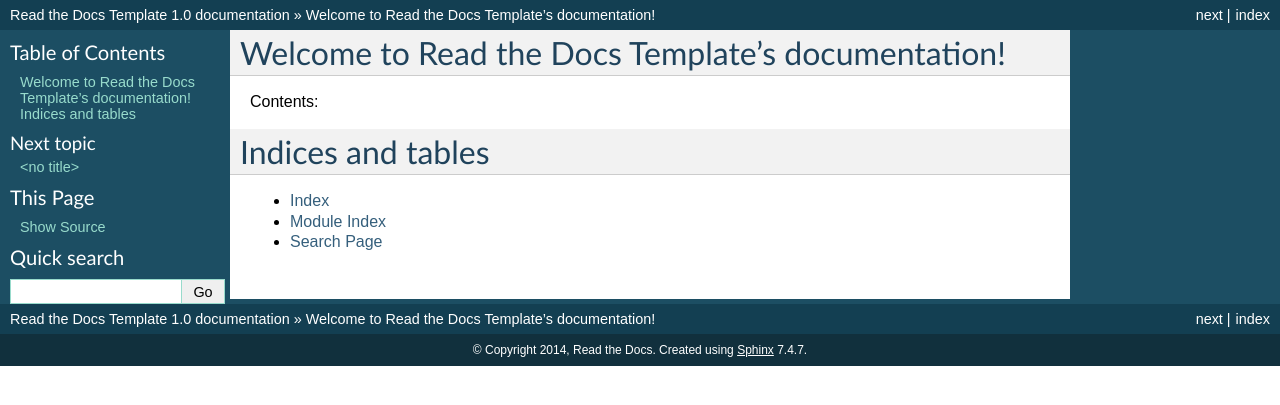
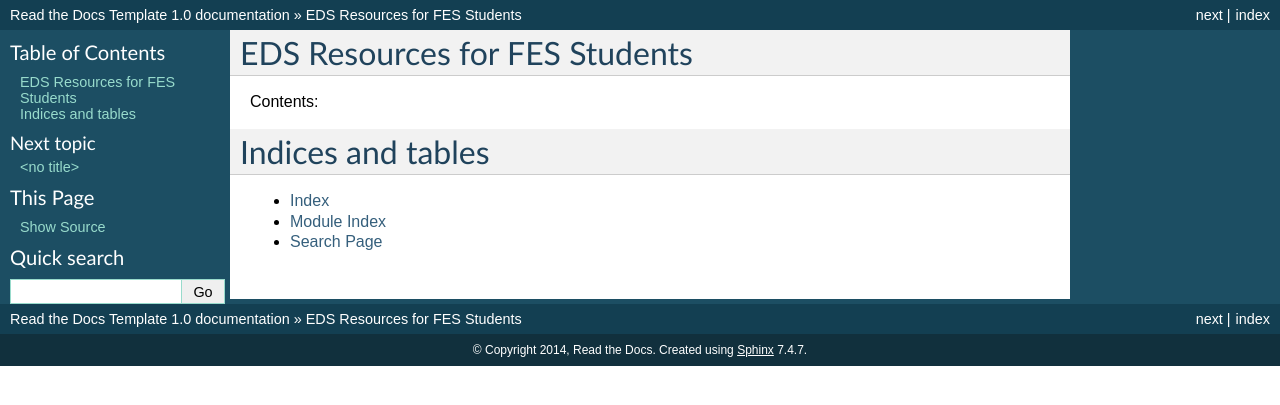
Before and after one commit to rajaoberison/edsy, a Sphinx documentation site: the page built from docs/index.rst, in a window 1280 px wide. Shown: the top 405 px of the page. Built offline with Sphinx 7.4.7, drawn with Linux system fonts in a browser that asks for light colours.

Commit message:
Update index.rst

```diff
--- a/docs/index.rst
+++ b/docs/index.rst
@@ -1,4 +1,4 @@
-Welcome to Read the Docs Template's documentation!
+EDS Resources for FES Students
 ==================================================
 
 Contents:
```
